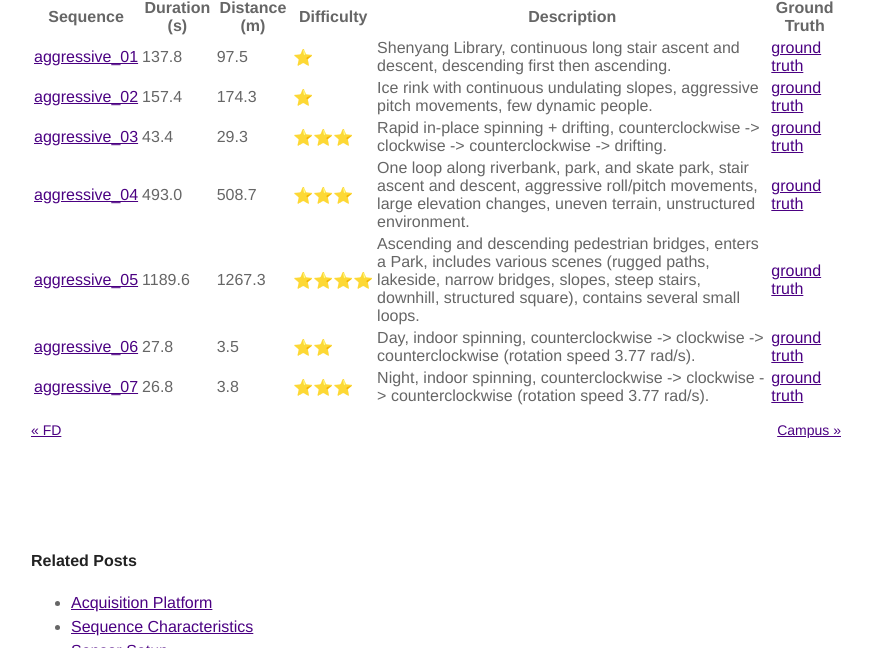
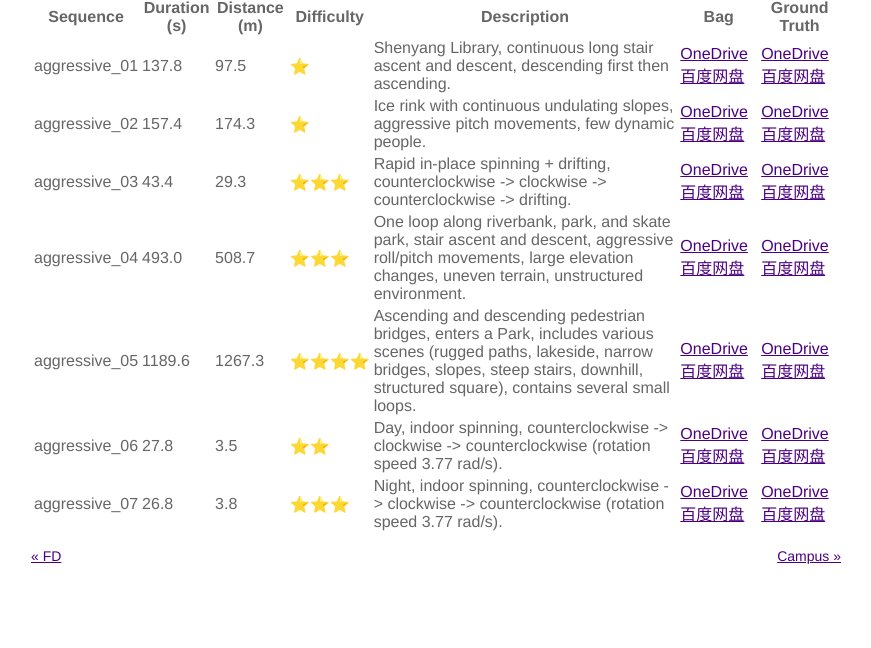
Before and after one commit to Yaepiii/M2UD, a Jekyll site: the page built from _posts/Dataset/2025-03-02-aggressive.markdown, in a window 1280 px wide and 900 px high, scrolled down 570 px, cut to the strip 252-900 px from the top of the window. Shown: the whole strip, without its empty margins (204-1075 px from the left). Built offline with Jekyll 4.4.1, drawn with Linux system fonts in a browser that asks for light colours; nearby versions of some CDN libraries; comment, search, counter and statistics services are not loaded.

Commit message:
Update 2025-03-02-aggressive.markdown

```diff
--- a/_posts/Dataset/2025-03-02-aggressive.markdown
+++ b/_posts/Dataset/2025-03-02-aggressive.markdown
@@ -20,12 +20,12 @@
 
 ![figure](../../assets/image/aggressive.png)
 
-| Sequence        | Duration (s) | Distance (m) | Difficulty | Description | Ground Truth |
-|----------------|-------------|-------------|------------|-------------|-------------|
-| [aggressive_01](https://1drv.ms/u/c/c1806c2e19f2193f/EXVm3Ek6fQVBhK8rg-npqOMByIcFjQfDaEpinUMWZbNCwA?e=mWDoxf)  | 137.8       | 97.5        | ⭐         | Shenyang Library, continuous long stair ascent and descent, descending first then ascending. | [ground truth](https://1drv.ms/t/c/c1806c2e19f2193f/ERpBw8w8oh5IpFQOF9iscrwBkqD03E0vT6Mf97vls6ePEg?e=eswiQj) |
-| [aggressive_02](https://1drv.ms/u/c/c1806c2e19f2193f/ETBaPLPCE_JLnvbko5YbfyoBOUhydpzkDbTS8JtwZf2znA?e=2KnvIG)  | 157.4       | 174.3       | ⭐         | Ice rink with continuous undulating slopes, aggressive pitch movements, few dynamic people. | [ground truth](https://1drv.ms/t/c/c1806c2e19f2193f/EUJiXQE2vJZNnOhBvjXzaPoBFfUY2J45nxWzLKSzbexHCA?e=88ba7X) |
-| [aggressive_03](https://1drv.ms/u/c/c1806c2e19f2193f/EVd5a0wiWpRDr2FK9fK70EMB6i5BpAjpysfiYPkoZn3Vlg?e=25oaPn)  | 43.4        | 29.3        | ⭐⭐⭐       | Rapid in-place spinning + drifting, counterclockwise -> clockwise -> counterclockwise -> drifting. | [ground truth](https://1drv.ms/t/c/c1806c2e19f2193f/ESIxTR2wDblOhvgV8706II0Bv6iU8XJso8wRlg4z9yGt6g?e=zcubGc) |
-| [aggressive_04](https://1drv.ms/u/c/c1806c2e19f2193f/EddkWLWHD1pFuFuQbik-iPMBOwLeQuMrJzUvPkvIcRBMEQ?e=MYXBAO)  | 493.0       | 508.7       | ⭐⭐⭐       | One loop along riverbank, park, and skate park, stair ascent and descent, aggressive roll/pitch movements, large elevation changes, uneven terrain, unstructured environment. | [ground truth](https://1drv.ms/t/c/c1806c2e19f2193f/EWL0uG83OllAhn_OZM65L9cBNuArQ7OlI-nGiy3_ksRN4Q?e=Lj6Ehz) |
-| [aggressive_05](https://1drv.ms/u/c/c1806c2e19f2193f/EUwg08rV1hBLk6AcL8-cU48BddJXxES7csqBW9se7bEmlQ?e=ebTAbF)  | 1189.6      | 1267.3      | ⭐⭐⭐⭐      | Ascending and descending pedestrian bridges, enters a Park, includes various scenes (rugged paths, lakeside, narrow bridges, slopes, steep stairs, downhill, structured square), contains several small loops. | [ground truth](https://1drv.ms/t/c/c1806c2e19f2193f/EdA6TwQE25BFjhAvmyyxxQMBui8J3-it4vBCzm1Q-bzKDA?e=RMYSkX) |
-| [aggressive_06](https://1drv.ms/u/c/c1806c2e19f2193f/EXnrkkFqjqFClBkJdpOm5w4BoEPxcfWBzjOqXfVWeg98ZQ?e=a3Nqne)  | 27.8        | 3.5         | ⭐⭐        | Day, indoor spinning, counterclockwise -> clockwise -> counterclockwise (rotation speed 3.77 rad/s). | [ground truth](https://1drv.ms/t/c/c1806c2e19f2193f/ETItEHo4Zh1BufC40eVTjO4B_NCcg82SA2-v3bFK2oGpzA?e=kV9J1L) |
-| [aggressive_07](https://1drv.ms/u/c/c1806c2e19f2193f/ETPxru0UKpRMnZrwp9gpHqoBfsYDWWZfchahpi8CfrRk_A?e=iTeSUB)  | 26.8        | 3.8         | ⭐⭐⭐       | Night, indoor spinning, counterclockwise -> clockwise -> counterclockwise (rotation speed 3.77 rad/s). | [ground truth](https://1drv.ms/t/c/c1806c2e19f2193f/Efgl-9jVK2dEpZkE9IbJ1ecBS5es9FV8_uBKjt36f9K4WA?e=2fXZXW) |
+| Sequence        | Duration (s) | Distance (m) | Difficulty | Description | Bag | Ground Truth |
+|----------------|-------------|-------------|------------|-------------|-------------|-------------|
+| aggressive_01  | 137.8       | 97.5        | ⭐         | Shenyang Library, continuous long stair ascent and descent, descending first then ascending. |  [OneDrive](https://1drv.ms/u/c/c1806c2e19f2193f/EXVm3Ek6fQVBhK8rg-npqOMByIcFjQfDaEpinUMWZbNCwA?e=mWDoxf) [百度网盘](https://pan.baidu.com/s/1gBrJsjkKrKHUnY9tWOTQ_A?pwd=y8gh)| [OneDrive](https://1drv.ms/t/c/c1806c2e19f2193f/ERpBw8w8oh5IpFQOF9iscrwBkqD03E0vT6Mf97vls6ePEg?e=eswiQj) [百度网盘](https://pan.baidu.com/s/1ZKAMGWnr2ZHZP6rGU_FwaA?pwd=hm8b) |
+|  aggressive_02 | 157.4       | 174.3       | ⭐         | Ice rink with continuous undulating slopes, aggressive pitch movements, few dynamic people. | [OneDrive](https://1drv.ms/u/c/c1806c2e19f2193f/ETBaPLPCE_JLnvbko5YbfyoBOUhydpzkDbTS8JtwZf2znA?e=2KnvIG) [百度网盘](https://pan.baidu.com/s/1nN89q_-X7v22_TOQSyaW-Q?pwd=nj5n) | [OneDrive](https://1drv.ms/t/c/c1806c2e19f2193f/EUJiXQE2vJZNnOhBvjXzaPoBFfUY2J45nxWzLKSzbexHCA?e=88ba7X) [百度网盘](https://pan.baidu.com/s/14iuLu73HKP2qLlRCzV0QWA?pwd=k3as) |
+|  aggressive_03 | 43.4        | 29.3        | ⭐⭐⭐       | Rapid in-place spinning + drifting, counterclockwise -> clockwise -> counterclockwise -> drifting. | [OneDrive](https://1drv.ms/u/c/c1806c2e19f2193f/EVd5a0wiWpRDr2FK9fK70EMB6i5BpAjpysfiYPkoZn3Vlg?e=25oaPn) [百度网盘](https://pan.baidu.com/s/1cwkM4h7XNYgFYFX5GF1bNg?pwd=3ybt) | [OneDrive](https://1drv.ms/t/c/c1806c2e19f2193f/ESIxTR2wDblOhvgV8706II0Bv6iU8XJso8wRlg4z9yGt6g?e=zcubGc) [百度网盘](https://pan.baidu.com/s/1JxyD4p69Vl5uLC_f9u_Kzg?pwd=ia4a) |
+| aggressive_04  | 493.0       | 508.7       | ⭐⭐⭐       | One loop along riverbank, park, and skate park, stair ascent and descent, aggressive roll/pitch movements, large elevation changes, uneven terrain, unstructured environment. | [OneDrive](https://1drv.ms/u/c/c1806c2e19f2193f/EddkWLWHD1pFuFuQbik-iPMBOwLeQuMrJzUvPkvIcRBMEQ?e=MYXBAO) [百度网盘](https://pan.baidu.com/s/1IncaljvV94QGuxb3c4TK5w?pwd=gwum) | [OneDrive](https://1drv.ms/t/c/c1806c2e19f2193f/EWL0uG83OllAhn_OZM65L9cBNuArQ7OlI-nGiy3_ksRN4Q?e=Lj6Ehz) [百度网盘](https://pan.baidu.com/s/1ce0Dl6WrjSZI3bRWi0V-SA?pwd=vbvs) |
+| aggressive_05  | 1189.6      | 1267.3      | ⭐⭐⭐⭐      | Ascending and descending pedestrian bridges, enters a Park, includes various scenes (rugged paths, lakeside, narrow bridges, slopes, steep stairs, downhill, structured square), contains several small loops. | [OneDrive](https://1drv.ms/u/c/c1806c2e19f2193f/EUwg08rV1hBLk6AcL8-cU48BddJXxES7csqBW9se7bEmlQ?e=ebTAbF) [百度网盘](https://pan.baidu.com/s/1VoxaDPInqrawsCtTegzfKw?pwd=csvm) | [OneDrive](https://1drv.ms/t/c/c1806c2e19f2193f/EdA6TwQE25BFjhAvmyyxxQMBui8J3-it4vBCzm1Q-bzKDA?e=RMYSkX) [百度网盘](https://pan.baidu.com/s/1fF612KBItpi04EYLT3sC8Q?pwd=ju3p) |
+|  aggressive_06 | 27.8        | 3.5         | ⭐⭐        | Day, indoor spinning, counterclockwise -> clockwise -> counterclockwise (rotation speed 3.77 rad/s). | [OneDrive](https://1drv.ms/u/c/c1806c2e19f2193f/EXnrkkFqjqFClBkJdpOm5w4BoEPxcfWBzjOqXfVWeg98ZQ?e=a3Nqne) [百度网盘](https://pan.baidu.com/s/1gFcG8K4m3GbdhluYN5W6gQ?pwd=br7y) | [OneDrive](https://1drv.ms/t/c/c1806c2e19f2193f/ETItEHo4Zh1BufC40eVTjO4B_NCcg82SA2-v3bFK2oGpzA?e=kV9J1L) [百度网盘](https://pan.baidu.com/s/1_kAdS47E6YWhYA2lcqD5aQ?pwd=sb81) |
+|  aggressive_07 | 26.8        | 3.8         | ⭐⭐⭐       | Night, indoor spinning, counterclockwise -> clockwise -> counterclockwise (rotation speed 3.77 rad/s). | [OneDrive](https://1drv.ms/u/c/c1806c2e19f2193f/ETPxru0UKpRMnZrwp9gpHqoBfsYDWWZfchahpi8CfrRk_A?e=iTeSUB) [百度网盘](https://pan.baidu.com/s/14njRzaAMoHdVdpV7JLfOkg?pwd=f5nk) | [OneDrive](https://1drv.ms/t/c/c1806c2e19f2193f/Efgl-9jVK2dEpZkE9IbJ1ecBS5es9FV8_uBKjt36f9K4WA?e=2fXZXW) [百度网盘](https://pan.baidu.com/s/1da4p81J6utWLY9VBfx_3yA?pwd=w4my) |
```
